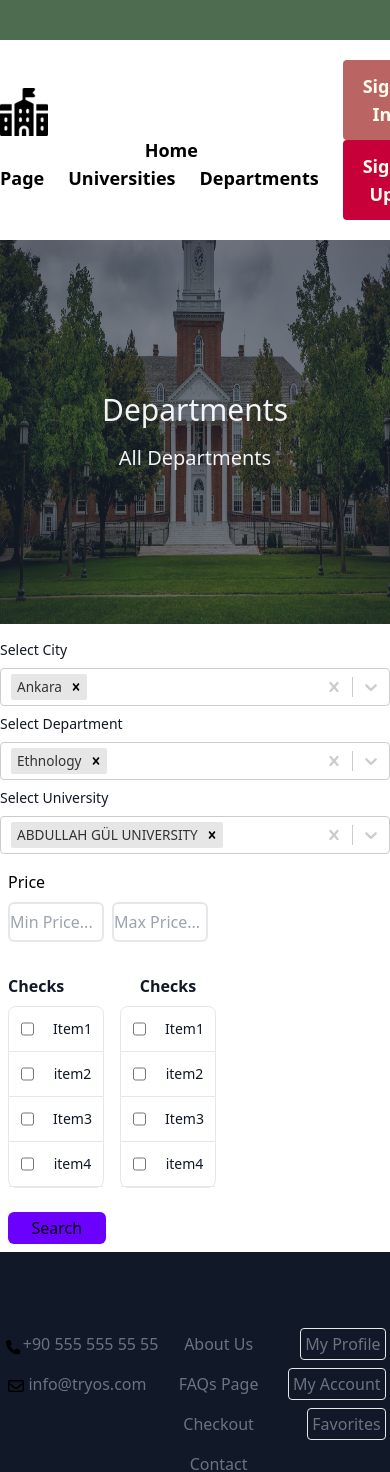
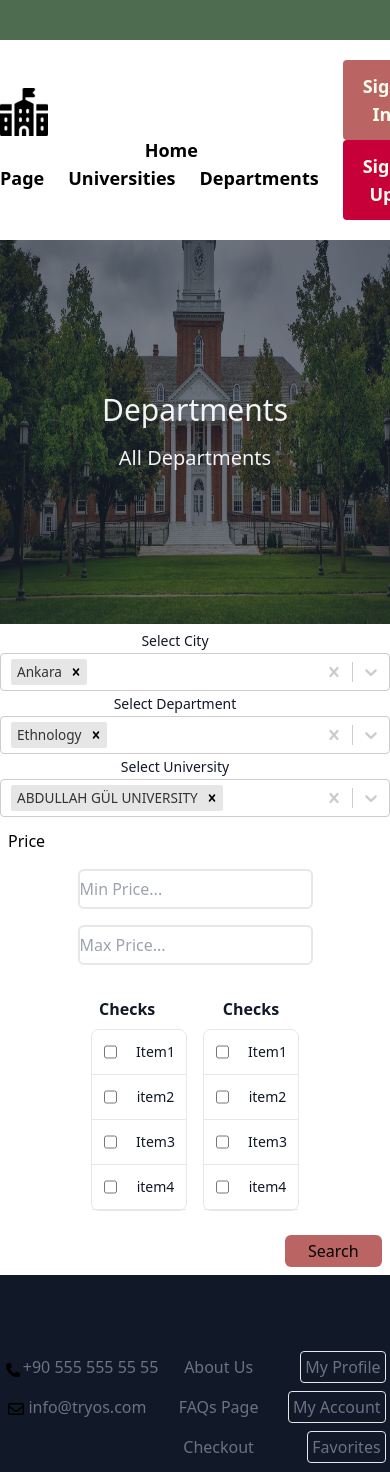
Before and after one commit to TR-YOS-PROJECT-ORGANIZATION/tr-yos-4, a React app: page /Departments in a window 390 px wide. Shown: the top 1472 px of the page. Built offline with nearby package versions, Linux system fonts and the light colour scheme; the HTML template or start-up script is replaced by a standard one.

Commit message:
Responsive completed

```diff
--- a/src/App.css
+++ b/src/App.css
@@ -1,5 +1,5 @@
 #root {
-  margin: 0 auto;
+  margin: 0;
   padding: 0;
   text-align: center;
 }
--- a/src/components/departmentComponents/Checks.jsx
+++ b/src/components/departmentComponents/Checks.jsx
@@ -1,12 +1,13 @@
 // eslint-disable-next-line no-unused-vars
 import React from "react";
+import "./checks.css";
 
 function Checks() {
   return (
     <>
-      <div className="w-screen flex flex-row sm:w-screen sm:flex sm:flex-row sm: md:w-1/2 m-2">
+      <div className="w-screen flex flex-row sm:w-screen sm:flex sm:flex-row sm: md:w-1/2 m-2 departments_checks_container">
         <div className="m-2">
-          <h3 className="mb-2 text-left font-semibold text-gray-900 dark:text-white">
+          <h3 className="mb-0 p-2 text-left font-semibold text-gray-900 dark:text-white">
             Checks
           </h3>
           <ul className="flex flex-col w-24 sm:flex sm:flex-col sm:w-36 md:w-36 lg:w-48 text-sm font-medium text-gray-900 bg-white border border-gray-200 rounded-lg dark:bg-gray-700 dark:border-gray-600 dark:text-white">
@@ -77,7 +78,7 @@ function Checks() {
           </ul>
         </div>
         <div className="m-2">
-          <h3 className="mb-2 font-semibold text-gray-900 dark:text-white">
+          <h3 className="mb-0 p-2 font-semibold text-gray-900 dark:text-white">
             Checks
           </h3>
           <ul className="flex flex-col w-24 sm:flex sm:flex-col sm:w-36 md:w-36 lg:w-48 text-sm font-medium text-gray-900 bg-white border border-gray-200 rounded-lg dark:bg-gray-700 dark:border-gray-600 dark:text-white">
--- a/src/components/departmentComponents/PriceForm.jsx
+++ b/src/components/departmentComponents/PriceForm.jsx
@@ -1,25 +1,26 @@
 // eslint-disable-next-line no-unused-vars
 import React from "react";
+import "./priceForm.css";
 
 function PriceForm() {
   return (
     <>
-      <div className="m-2">
+      <div className="md:-mt-32 lg:-mt-36 sm:mr-auto price_form_container">
         <div className="">
-          <div className=" flex flex-col w-screen relative rounded-m">
-            <div className="ml-2 text-left md:text-center">Price</div>
-            <div className="w-full md:flex-col lg:flex-row">
+          <div className="flex flex-col w-full relative rounded-m">
+            <div className="text-left md:text-center p-2 price_text">Price</div>
+            <div className="md:flex-col md:justify-center md:items-center lg:flex-row">
               <input
                 name="minPrice"
                 type="text"
                 placeholder="Min Price..."
-                className="w-24 block float-left md:w-2/4 lg:w-1/4 border-2 m-2 py-1.5 rounded-md"
+                className=" md:w-2/4 lg:w-1/4 border-2 m-2 py-1.5 rounded-md md:mt-0"
               />
               <input
                 name="maxPrice"
                 type="text"
                 placeholder="Max Price..."
-                className="w-24 block mr-auto md:w-2/4 lg:w-1/4 border-2 m-2 py-1.5 rounded-md"
+                className="md:w-2/4 lg:w-1/4 border-2 m-2 py-1.5 rounded-md"
               />
             </div>
           </div>
--- a/src/components/departmentComponents/Selections.jsx
+++ b/src/components/departmentComponents/Selections.jsx
@@ -1,6 +1,7 @@
 // eslint-disable-next-line no-unused-vars
 import React from "react";
 import Select from "react-select";
+import "./selections.css";
 
 function Selections() {
   const cities = [
@@ -29,11 +30,11 @@ function Selections() {
   ];
   return (
     <>
-      <div className="w-full m-1 sm:w-full m-2 sm:w-full sm:m-1 md:w-1/2 m-2 lg:w-1/3 xl:w-1-4">
-        <div className="">
+      <div className="w-full m-1 sm:w-full sm:m-1 sm:text-left md:flex md:flex-col md:w-1/3 selections_container">
+        <div className="md:-mt-8 md:text-left selections_cityContainer">
           <label
             htmlFor="selectCity"
-            className="block w-full py-1.5 pr-10 text-sm text-left font-medium leading-6 text-gray-900"
+            className="w-full py-1.5 pr-10 text-sm text-left font-medium leading-6 text-gray-900 md:mb-2"
           >
             Select City
           </label>
@@ -43,15 +44,15 @@ function Selections() {
               isMulti
               name="selectCity"
               options={cities}
-              className="basic-multi-select"
+              className="basic-multi-select md:mt-1"
               classNamePrefix="select"
             />
           </div>
         </div>
-        <div>
+        <div className="md:text-left">
           <label
             htmlFor="selectDepartment"
-            className="block w-full py-1.5 pr-10 text-sm text-left font-medium leading-6 text-gray-900"
+            className="w-full py-1.5 pr-10 text-sm text-left font-medium leading-6 text-gray-900"
           >
             Select Department
           </label>
@@ -66,10 +67,10 @@ function Selections() {
             />
           </div>
         </div>
-        <div>
+        <div className="md:text-left">
           <label
             htmlFor="selectUniversity"
-            className="block w-full py-1.5 pr-10 text-sm text-left font-medium leading-6 text-gray-900"
+            className="w-full py-1.5 pr-10 text-sm text-left font-medium leading-6 text-gray-900"
           >
             Select University
           </label>
--- /dev/null
+++ b/src/components/departmentComponents/checks.css
@@ -0,0 +1,8 @@
+@media screen and (max-width: 418px) {
+  .departments_checks_container {
+    display: flex;
+    justify-content: center;
+    align-items: center;
+    text-align: center;
+  }
+}
--- /dev/null
+++ b/src/components/departmentComponents/departments.css
@@ -0,0 +1,15 @@
+@media screen and (min-width:419px) and (max-width:640px) {
+  .departments_search_button {
+    display: block;
+    float: left;
+    margin-right: auto;
+  }
+}
+
+@media screen and (max-width: 418px) {
+  .departments_search_button_container {
+    display: flex;
+    justify-content: center;
+    align-items: center;
+  }
+}
--- /dev/null
+++ b/src/components/departmentComponents/priceForm.css
@@ -0,0 +1,17 @@
+@media screen and (max-width: 639px) {
+  .price_form_container {
+    margin-right: auto;
+  }
+}
+
+@media screen and (max-width: 639px) {
+    .price_form_container {
+      margin-right: auto;
+    }
+  }
+
+  @media screen and (max-width: 418px) {
+    .price_text  {
+   text-align: center;
+    }
+  }
--- /dev/null
+++ b/src/components/departmentComponents/selections.css
@@ -0,0 +1,18 @@
+@media screen and (min-width: 419px) and (max-width: 640px) {
+  .selections_container {
+    text-align: left;
+    display: flex;
+    flex-direction: column;
+    margin-right: auto;
+
+  }
+  .selections_cityContainer {
+
+  }
+}
+
+@media screen and (max-width: 418px) {
+  .selections_container {
+    text-align: center;
+  }
+}
--- a/src/pages/Departments.jsx
+++ b/src/pages/Departments.jsx
@@ -4,6 +4,7 @@ import ImageSection from "../components/departmentComponents/ImageSection";
 import Selections from "../components/departmentComponents/Selections";
 import PriceForm from "../components/departmentComponents/PriceForm";
 import Checks from "../components/departmentComponents/Checks";
+import "../components/departmentComponents/departments.css";
 
 function Departments() {
   return (
@@ -11,17 +12,19 @@ function Departments() {
       <div className="flex flex-col">
         <ImageSection />
         {/*  */}
+
+
         <form
-          className="flex flex-col justify-center items-center w-full sm:flex-col sm:justify-center sm:items-center sm:m-4 md:w-full md:flex md:flex-row md:justify-center md:items-center md:m-3 lg:flex-row lg:justify-center lg:items-center"
           method="POST"
+        className=" flex flex-col justify-center items-center w-full sm:flex-col sm:justify-center sm:items-center sm:m-4  md:flex md:flex-row md:m-0 md:justify-center md:items-center"
         >
           <Selections />
           <PriceForm />
           <div className="flex flex-col">
             <Checks />
-            <div className="flex flex-row mx-2">
+            <div className="flex flex-row mx-2 justify-end sm:justify-start md:justify-end departments_search_button_container">
               <button
-                className="float-left mr-auto bg-purple-base m-2 w-1/4 py-1 rounded-md text-white"
+                className="block float-right bg-red-retro m-2 w-1/4 py-1 rounded-md text-white departments_search_button md:m-2"
                 name="searchDepartments"
                 type="submit"
               >
```
